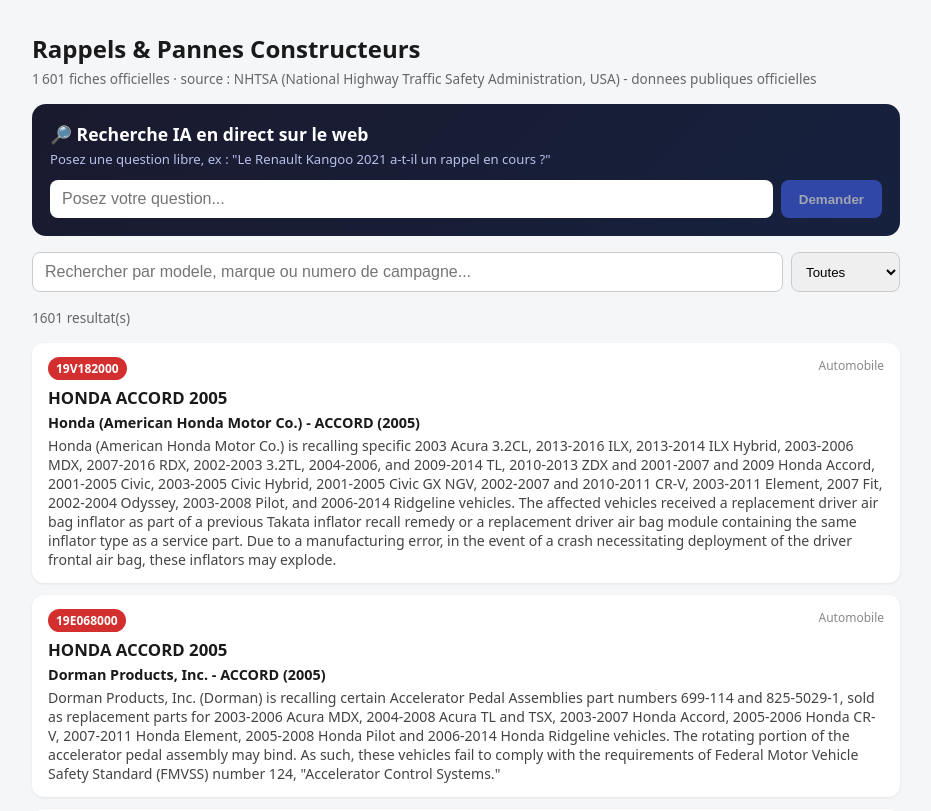
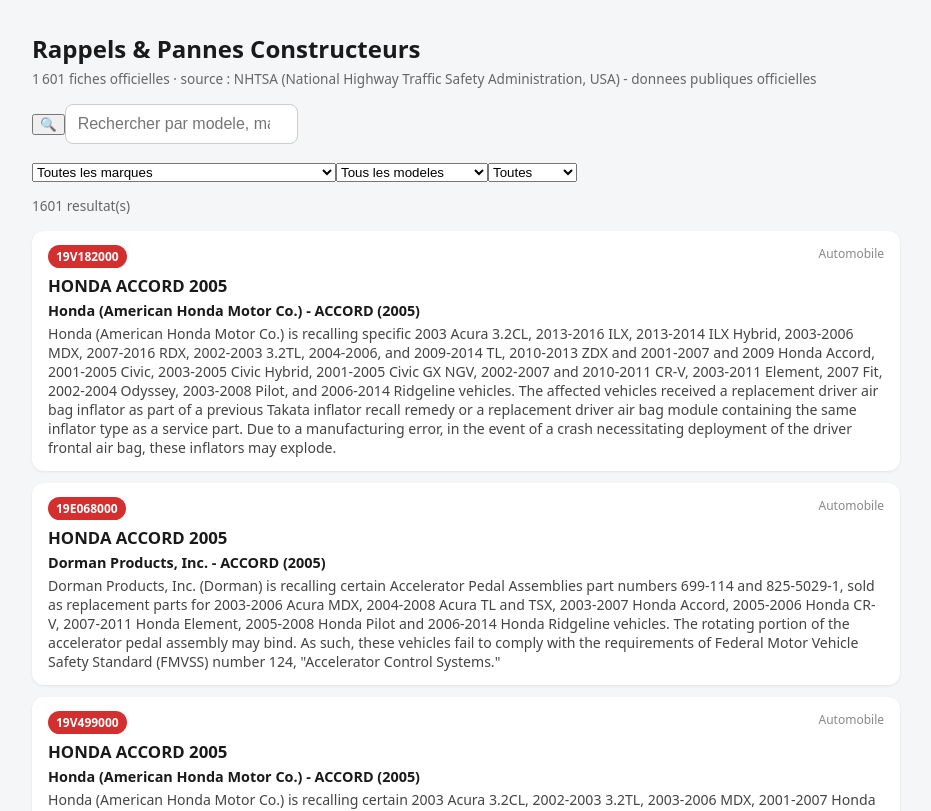
Before and after one commit to expertkevin06-cell/rappels-constructeurs-, a React (Vite) app: page / in a window 1280 px wide. Shown: the top 811 px of the page, without its empty margins (174-1105 px from the left). Built offline with nearby package versions, Linux system fonts and the light colour scheme.

Commit message:
Refactor AiSearch and add filters for brand and model
Refactor AiSearch component and integrate brand and model filters into App component.

```diff
--- a/src/App.tsx
+++ b/src/App.tsx
@@ -1,4 +1,4 @@
-import { memo, useMemo, useState, useCallback } from "react";
+import { memo, useMemo, useState, useCallback, useRef } from "react";
 import type { Recall, RecallDataset } from "./types/recall";
 import rawData from "./data/recalls.json";
 import "./App.css";
@@ -22,115 +22,46 @@
       <p className="manufacturer">
         {recall.manufacturer}
         {recall.model ? ` - ${recall.model}` : ""}
+        {recall.year ? ` (${recall.year})` : ""}
       </p>
       <p className="reason">{recall.reason}</p>
     </li>
   );
 });
 
-interface AiCitation {
-  url?: string;
-  title?: string;
-}
-
-function AiSearch() {
-  const [question, setQuestion] = useState("");
-  const [loading, setLoading] = useState(false);
-  const [answer, setAnswer] = useState("");
-  const [citations, setCitations] = useState<AiCitation[] | string[]>([]);
-  const [error, setError] = useState("");
-
-  const handleAsk = useCallback(async () => {
-    const q = question.trim();
-    if (!q) return;
-    setLoading(true);
-    setError("");
-    setAnswer("");
-    setCitations([]);
-    try {
-      const res = await fetch("/api/ai-search", {
-        method: "POST",
-        headers: { "Content-Type": "application/json" },
-        body: JSON.stringify({ query: q }),
-      });
-      const data = await res.json();
-      if (!res.ok) {
-        throw new Error(data.error || "Erreur inconnue");
-      }
-      setAnswer(data.answer || "");
-      setCitations(data.citations || []);
-    } catch (err) {
-      setError(err instanceof Error ? err.message : "Erreur inconnue");
-    } finally {
-      setLoading(false);
-    }
-  }, [question]);
-
-  return (
-    <div className="ai-search">
-      <h2 className="ai-search-title">🔎 Recherche IA en direct sur le web</h2>
-      <p className="ai-search-subtitle">
-        Posez une question libre, ex : "Le Renault Kangoo 2021 a-t-il un rappel en cours ?"
-      </p>
-      <div className="ai-search-controls">
-        <input
-          type="text"
-          placeholder="Posez votre question..."
-          value={question}
-          onChange={(e) => setQuestion(e.target.value)}
-          onKeyDown={(e) => e.key === "Enter" && handleAsk()}
-        />
-        <button onClick={handleAsk} disabled={loading || !question.trim()}>
-          {loading ? "Recherche..." : "Demander"}
-        </button>
-      </div>
-      {error && <p className="ai-search-error">{error}</p>}
-      {answer && (
-        <div className="ai-search-answer">
-          <p>{answer}</p>
-          {citations.length > 0 && (
-            <div className="ai-search-citations">
-              <strong>Sources :</strong>
-              <ul>
-                {citations.map((c, i) => {
-                  const url = typeof c === "string" ? c : c.url;
-                  const label = typeof c === "string" ? c : c.title || c.url;
-                  return (
-                    <li key={i}>
-                      {url ? (
-                        <a href={url} target="_blank" rel="noreferrer">
-                          {label}
-                        </a>
-                      ) : (
-                        label
-                      )}
-                    </li>
-                  );
-                })}
-              </ul>
-            </div>
-          )}
-        </div>
-      )}
-    </div>
-  );
-}
-
 export default function App() {
   const [query, setQuery] = useState("");
   const [category, setCategory] = useState("Toutes");
+  const [brand, setBrand] = useState("Toutes");
+  const [modelFilter, setModelFilter] = useState("Tous");
   const [selected, setSelected] = useState<Recall | null>(null);
+  const inputRef = useRef<HTMLInputElement>(null);
 
   const categories = useMemo(() => {
     const set = new Set(dataset.recalls.map((r) => r.category));
     return ["Toutes", ...Array.from(set).sort()];
   }, []);
 
+  const brands = useMemo(() => {
+    const set = new Set(dataset.recalls.map((r) => r.manufacturer));
+    return ["Toutes", ...Array.from(set).sort()];
+  }, []);
+
+  const models = useMemo(() => {
+    const pool =
+      brand === "Toutes"
+        ? dataset.recalls
+        : dataset.recalls.filter((r) => r.manufacturer === brand);
+    const set = new Set(pool.map((r) => r.model).filter(Boolean) as string[]);
+    return ["Tous", ...Array.from(set).sort()];
+  }, [brand]);
+
   const filtered = useMemo(() => {
     const q = query.trim().toLowerCase();
     return dataset.recalls.filter((r) => {
-      const matchesCategory = category === "Toutes" || r.category === category;
-      if (!matchesCategory) return false;
+      if (category !== "Toutes" && r.category !== category) return false;
+      if (brand !== "Toutes" && r.manufacturer !== brand) return false;
+      if (modelFilter !== "Tous" && r.model !== modelFilter) return false;
       if (!q) return true;
       return (
         r.title.toLowerCase().includes(q) ||
@@ -139,9 +70,18 @@
         r.campaignNumber.toLowerCase().includes(q)
       );
     });
-  }, [query, category]);
+  }, [query, category, brand, modelFilter]);
 
   const handleSelect = useCallback((r: Recall) => setSelected(r), []);
+
+  const handleBrandChange = useCallback((value: string) => {
+    setBrand(value);
+    setModelFilter("Tous");
+  }, []);
+
+  const handleSearchIconClick = useCallback(() => {
+    inputRef.current?.blur();
+  }, []);
 
   return (
     <div className="app">
@@ -152,15 +92,49 @@
         </p>
       </header>
 
-      <AiSearch />
-
       <div className="controls">
+        <div className="search-box">
+          <button
+            type="button"
+            className="search-icon-btn"
+            onClick={handleSearchIconClick}
+            aria-label="Rechercher"
+          >
+            🔍
+          </button>
           <input
+            ref={inputRef}
             type="search"
             placeholder="Rechercher par modele, marque ou numero de campagne..."
             value={query}
             onChange={(e) => setQuery(e.target.value)}
           />
+        </div>
+      </div>
+
+      <div className="filters-row">
+        <select value={brand} onChange={(e) => handleBrandChange(e.target.value)}>
+          <option value="Toutes">Toutes les marques</option>
+          {brands
+            .filter((b) => b !== "Toutes")
+            .map((b) => (
+              <option key={b} value={b}>
+                {b}
+              </option>
+            ))}
+        </select>
+
+        <select value={modelFilter} onChange={(e) => setModelFilter(e.target.value)}>
+          <option value="Tous">Tous les modeles</option>
+          {models
+            .filter((m) => m !== "Tous")
+            .map((m) => (
+              <option key={m} value={m}>
+                {m}
+              </option>
+            ))}
+        </select>
+
         <select value={category} onChange={(e) => setCategory(e.target.value)}>
           {categories.map((c) => (
             <option key={c} value={c}>
@@ -192,7 +166,10 @@
               {selected.model && (
                 <>
                   <dt>Modele</dt>
-                  <dd>{selected.model}</dd>
+                  <dd>
+                    {selected.model}
+                    {selected.year ? ` (${selected.year})` : ""}
+                  </dd>
                 </>
               )}
               <dt>Categorie</dt>
```
Lines whose indentation alone changed are shown as unchanged.
